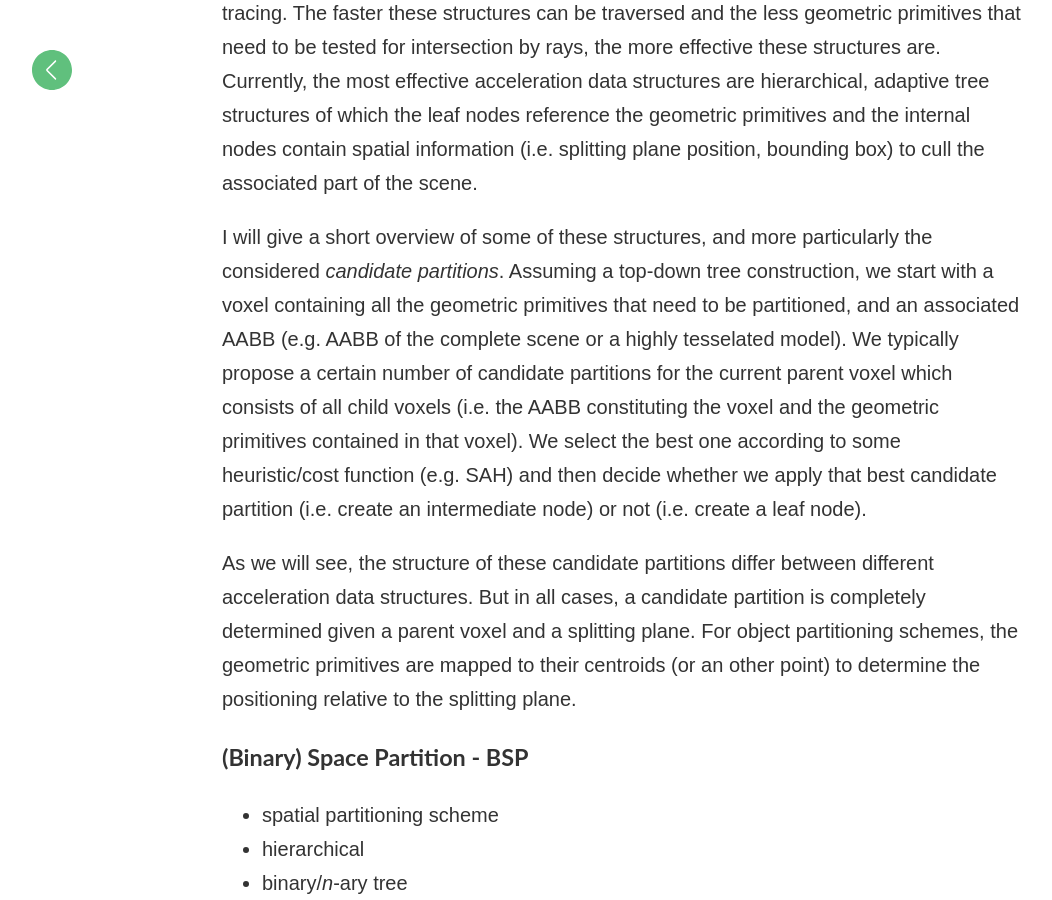
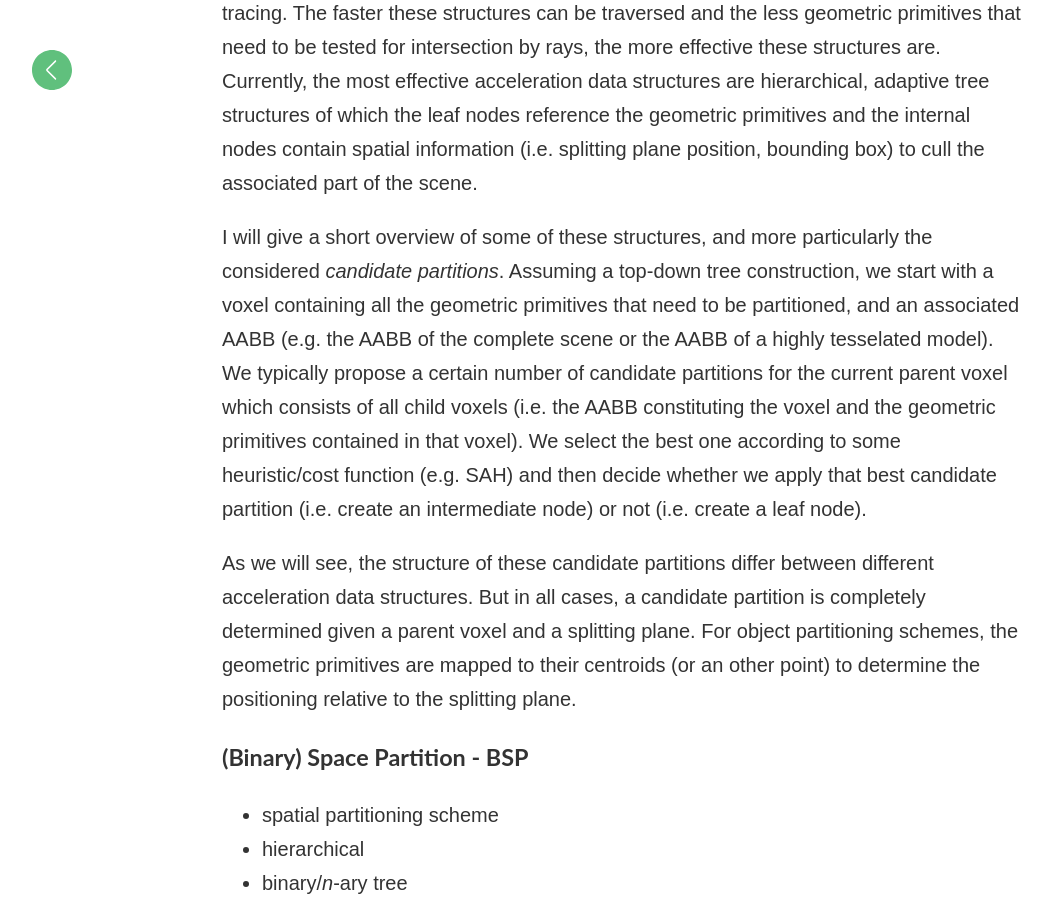
Before and after one commit to matt77hias/Blog, a Jekyll site: the page built from _posts/2018-02-04-candidate-partitions-of-hierarchical-acceleration-data-structures-for-ray-tracing.md, in a window 1280 px wide and 900 px high, scrolled down 1460 px. Shown: the whole window, without its empty margins (18-1070 px from the left). Built offline with Jekyll 4.4.1, drawn with Linux system fonts in a browser that asks for light colours; comment, search, counter and statistics services are not loaded.

Commit message:
Update 2018-02-04-candidate-partitions-of-hierarchical-acceleration-data-structures-for-ray-tracing.md

```diff
--- a/_posts/2018-02-04-candidate-partitions-of-hierarchical-acceleration-data-structures-for-ray-tracing.md
+++ b/_posts/2018-02-04-candidate-partitions-of-hierarchical-acceleration-data-structures-for-ray-tracing.md
@@ -20,7 +20,7 @@ For *closest-hit ray queries* (e.g. camera rays, indirect rays, etc.), we want t
 
 Various *acceleration data structures* exist for exploiting spatial coherence during ray tracing. The faster these structures can be traversed and the less geometric primitives that need to be tested for intersection by rays, the more effective these structures are. Currently, the most effective acceleration data structures are hierarchical, adaptive tree structures of which the leaf nodes reference the geometric primitives and the internal nodes contain spatial information (i.e. splitting plane position, bounding box) to cull the associated part of the scene.
 
-I will give a short overview of some of these structures, and more particularly the considered *candidate partitions*. Assuming a top-down tree construction, we start with a voxel containing all the geometric primitives that need to be partitioned, and an associated AABB (e.g. AABB of the complete scene or a highly tesselated model). We typically propose a certain number of candidate partitions for the current parent voxel which consists of all child voxels (i.e. the AABB constituting the voxel and the geometric primitives contained in that voxel). We select the best one according to some heuristic/cost function (e.g. SAH) and then decide whether we apply that best candidate partition (i.e. create an intermediate node) or not (i.e. create a leaf node).
+I will give a short overview of some of these structures, and more particularly the considered *candidate partitions*. Assuming a top-down tree construction, we start with a voxel containing all the geometric primitives that need to be partitioned, and an associated AABB (e.g. the AABB of the complete scene or the AABB of a highly tesselated model). We typically propose a certain number of candidate partitions for the current parent voxel which consists of all child voxels (i.e. the AABB constituting the voxel and the geometric primitives contained in that voxel). We select the best one according to some heuristic/cost function (e.g. SAH) and then decide whether we apply that best candidate partition (i.e. create an intermediate node) or not (i.e. create a leaf node).
 
 As we will see, the structure of these candidate partitions differ between different acceleration data structures. But in all cases, a candidate partition is completely determined given a parent voxel and a splitting plane. For object partitioning schemes, the geometric primitives are mapped to their centroids (or an other point) to determine the positioning relative to the splitting plane.
 
```
